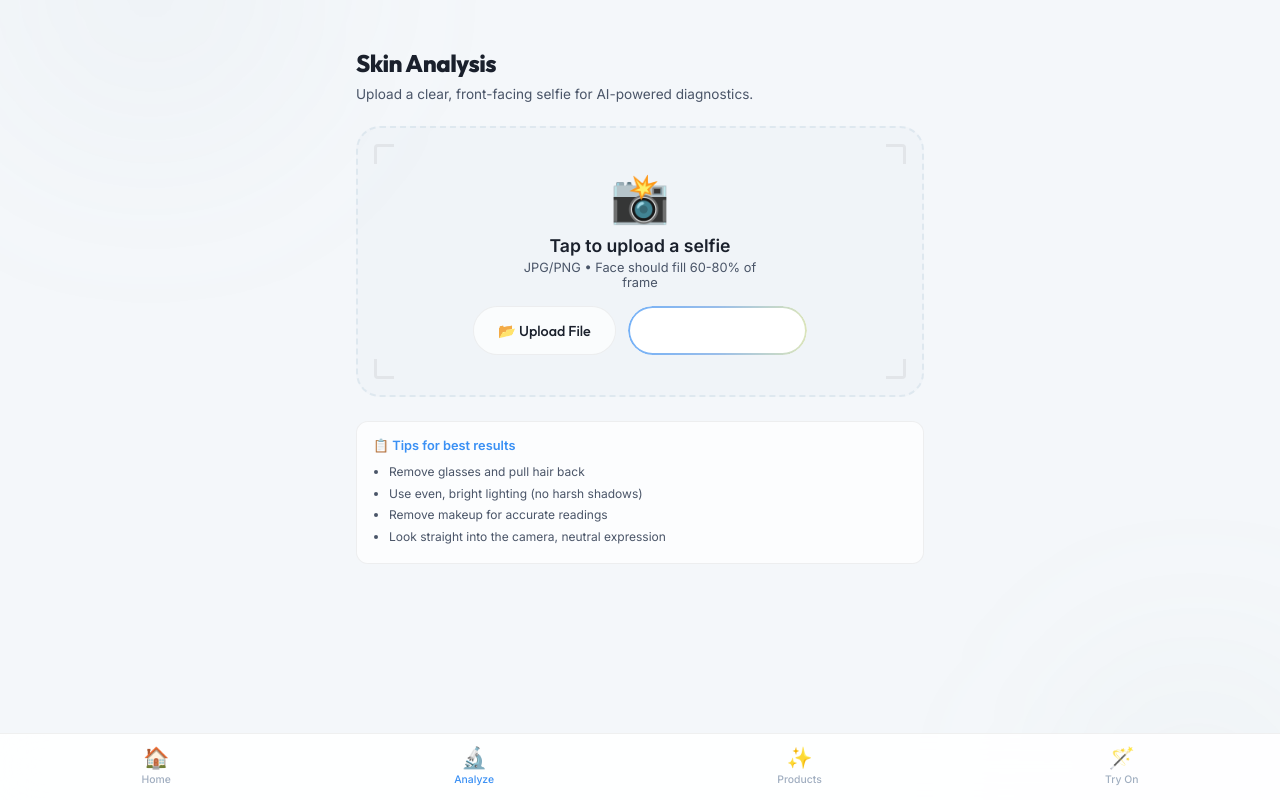
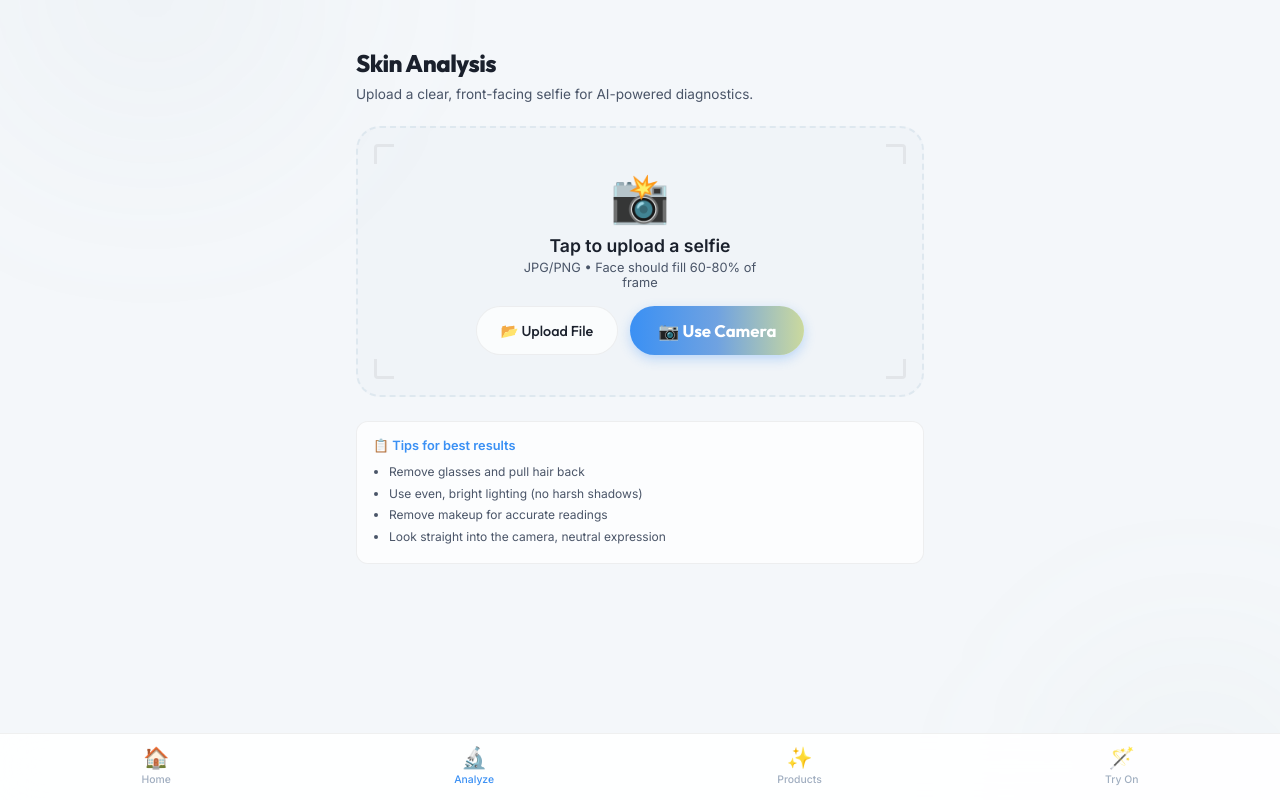
Before and after one commit to jmoncayo-pursuit/Skin-Lab-Rx, a Next.js app: page / in a window 1280 px wide. Both pictures are taken after a click on the button 640 px from the left and 317 px from the top of the page. Built offline with nearby package versions, Linux system fonts and the light colour scheme.

Commit message:
fix: ensure button text is perfectly visible by setting the rainbow gradient as the background

```diff
--- a/src/app/globals.css
+++ b/src/app/globals.css
@@ -111,54 +111,20 @@ h1, h2, h3, h4, h5, h6 {
   gap: 8px;
   padding: 14px 28px;
   background: var(--gradient-primary);
-  -webkit-background-clip: text;
-  -webkit-text-fill-color: transparent;
-  color: transparent;
+  color: #FFFFFF;
   font-family: 'Outfit', sans-serif;
   font-size: 1.05rem;
-  font-weight: 800;
+  font-weight: 700;
   border: none;
   border-radius: var(--radius-full);
   cursor: pointer;
   transition: all 0.3s var(--ease-spring);
-  position: relative;
-  overflow: hidden;
-  letter-spacing: 0.02em;
-  z-index: 1;
-}
-
-.btn-primary::before {
-  content: '';
-  position: absolute;
-  inset: 0;
-  background: #FFFFFF;
-  z-index: -1;
-  border-radius: inherit;
-  box-shadow: var(--shadow-card);
-  transition: all 0.3s;
-}
-
-.btn-primary::after {
-  content: '';
-  position: absolute;
-  inset: 0;
-  border-radius: inherit;
-  padding: 2px;
-  background: var(--gradient-primary);
-  -webkit-mask: linear-gradient(#fff 0 0) content-box, linear-gradient(#fff 0 0);
-  -webkit-mask-composite: xor;
-  mask-composite: exclude;
-  z-index: -1;
-  opacity: 0.7;
-}
-
-.btn-primary:hover::before {
-  background: #F8FAFC;
-  box-shadow: var(--shadow-elevated);
+  box-shadow: 0 4px 12px rgba(58, 144, 244, 0.3);
 }
 
 .btn-primary:hover {
   transform: translateY(-2px);
+  box-shadow: 0 8px 24px rgba(58, 144, 244, 0.4);
 }
 
 .btn-primary:active {
```
